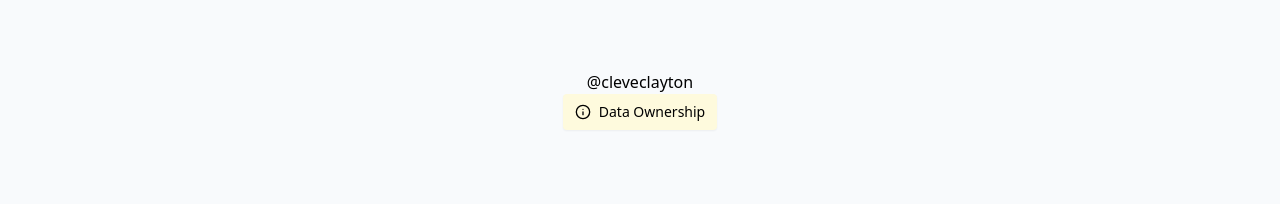
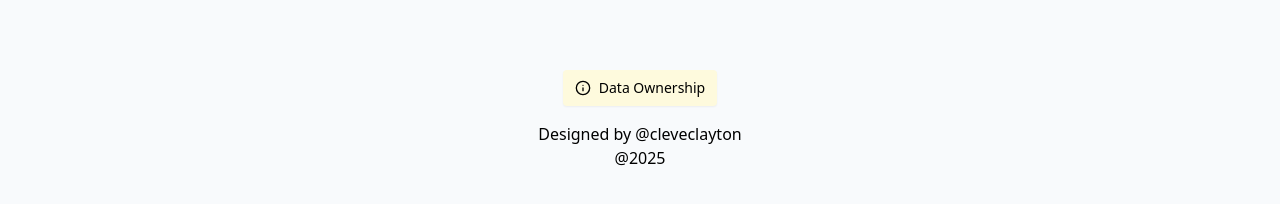
Before and after one commit to manOnTheMoon2101/animal-scraper, a Next.js app: page / in a window 1280 px wide. Shown: the part 4474-4678 px from the top of the page. Before the commit the page ends 4652 px from the top, so only its background shows below. Built offline with nearby package versions, Linux system fonts and the light colour scheme; a web font is replaced by a local one.

Commit message:
updated Footer

```diff
--- a/components/layout/Footer/footer.tsx
+++ b/components/layout/Footer/footer.tsx
@@ -9,10 +9,7 @@ import { Info } from "lucide-react";
 const Footer = () => {
   return (
     <div className="my-12 ">
-      <div className="flex flex-row justify-center">
-        <h3>@cleveclayton</h3>
-      </div>
-      <div className="flex flex-row justify-center">
+            <div className="flex flex-row justify-center my-4">
         <Popover>
           <PopoverTrigger asChild>
             <Button className="rounded cursor-pointer">
@@ -36,6 +33,12 @@ const Footer = () => {
           </PopoverContent>
         </Popover>
       </div>
+     <div className="flex flex-row justify-center items-center">
+      <div className="text-center">
+        <div>Designed by @cleveclayton</div>
+        <div>@2025</div>
+      </div>
+    </div>
     </div>
   );
 };
```
